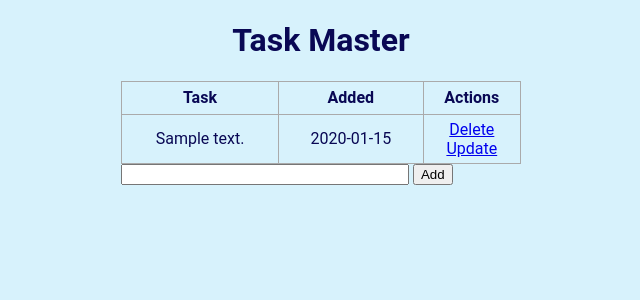
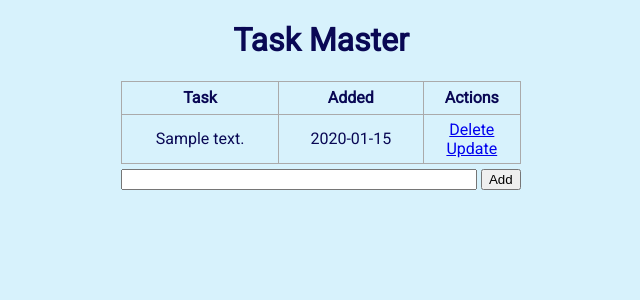
Before and after one commit to MazenShebeta/to-do-list, a Flask app: page / in a window 1280 px wide. Shown: the top 300 px of the page, without its empty margins (319-959 px from the left). Run offline with Flask 2, Linux system fonts and the light colour scheme; tables that the repository leaves empty hold one stand-in row (values such as "Sample post").

Commit message:
updated CSS

```diff
--- a/templates/base.html
+++ b/templates/base.html
@@ -1,13 +1,19 @@
 <!DOCTYPE html>
 <html lang="en">
+
 <head>
     <meta charset="UTF-8">
     <meta http-equiv="X-UA-Compatible" content="IE=edge">
     <meta name="viewport" content="width=device-width, initial-scale=1.0">
     <link rel="stylesheet" href="{{url_for('static', filename='css/main.css')}}">
+    <link rel="preconnect" href="https://fonts.googleapis.com">
+    <link rel="preconnect" href="https://fonts.gstatic.com" crossorigin>
+    <link href="https://fonts.googleapis.com/css2?family=Roboto&display=swap" rel="stylesheet">
     {%block head %}{% endblock %}
 </head>
+
 <body>
     {%block body %}{% endblock %}
 </body>
+
 </html>
--- a/templates/index.html
+++ b/templates/index.html
@@ -28,7 +28,7 @@
     </table>
 
     <form action="/" method="POST">
-        <input type="text" name="content" id="content">
+        <input class="add" type="text" name="content" id="content">
         <input type="submit" value="Add">
     </form>
 </div>
```
